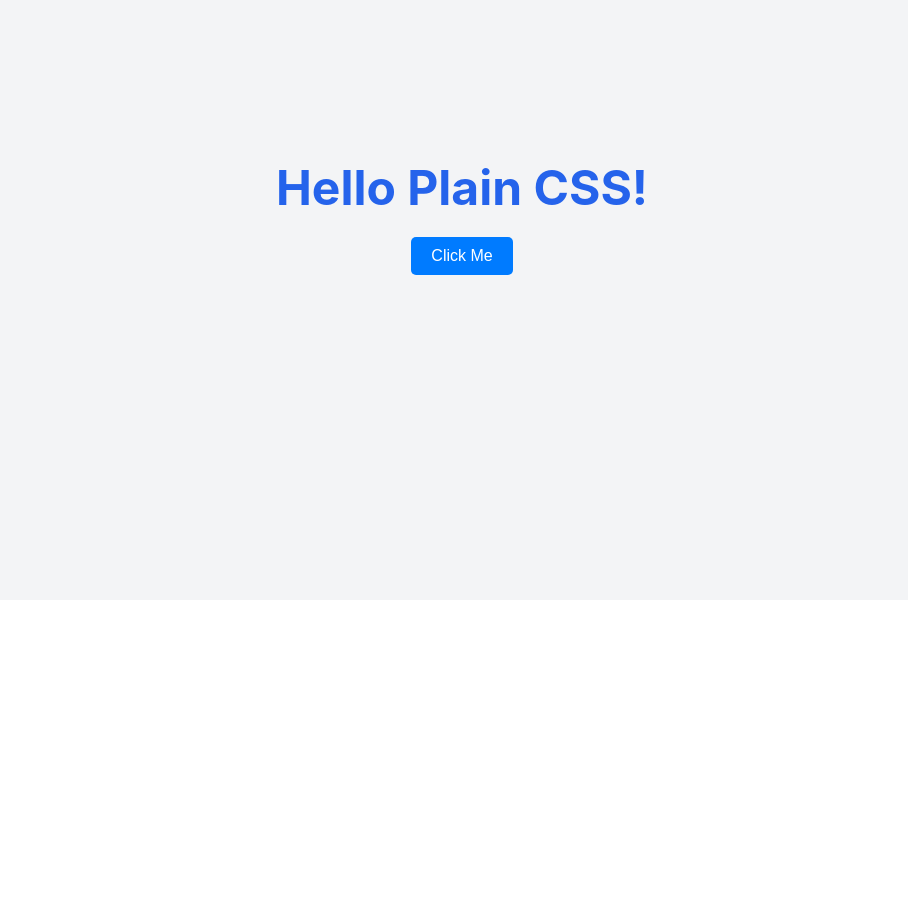
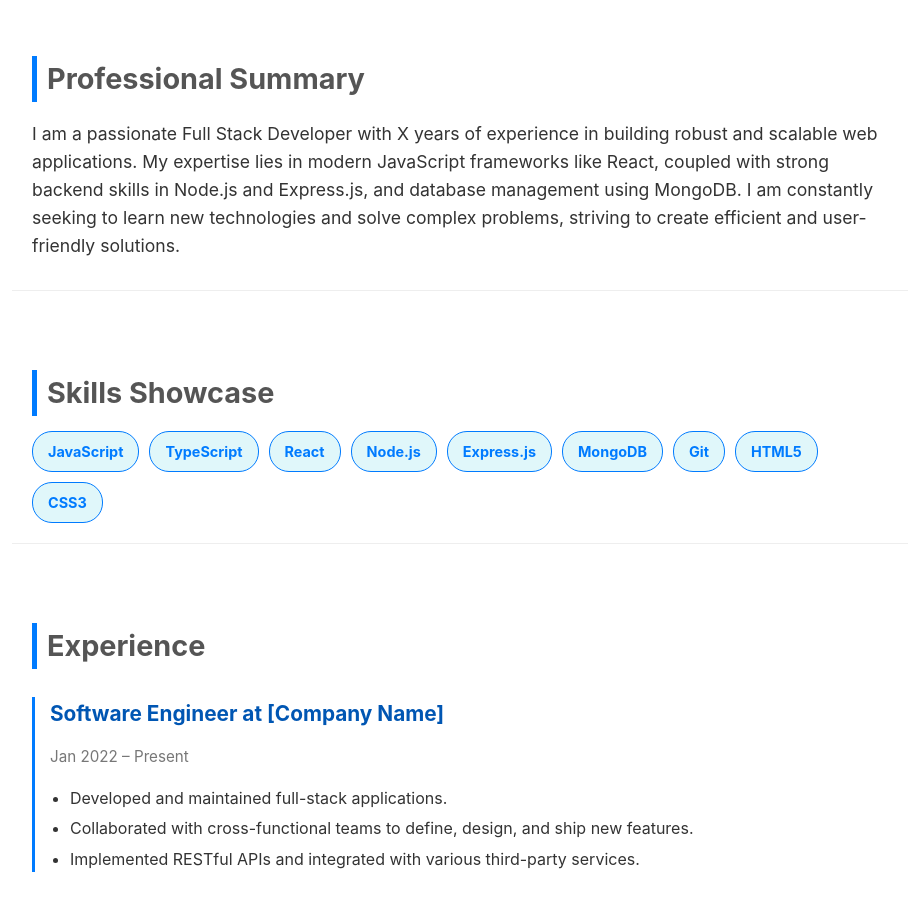
Before and after one commit to Cerne17/portfolio-fullstack, a React (Create React App) app in the folder frontend/: page / in a window 1280 px wide. Shown: the part 200-1097 px from the top of the page, without its empty margins (178-1086 px from the left). Before the commit the page ends 800 px from the top, so only its background shows below. Built offline with nearby package versions, Linux system fonts and the light colour scheme; the HTML template or start-up script is replaced by a standard one.

Commit message:
feat(frontend): Implement About Me section with basic content and styling

```diff
--- a/frontend/src/App.tsx
+++ b/frontend/src/App.tsx
@@ -1,11 +1,11 @@
 import React from "react";
+import AboutMe from "./components/AboutMe";
 import "./App.css";
 
 function App() {
   return (
     <div className="app-container">
-      <h1 className="app-title">Hello Plain CSS!</h1>
-      <button className="my-button">Click Me</button>
+      <AboutMe />
     </div>
   );
 }
--- /dev/null
+++ b/frontend/src/components/AboutMe.module.css
@@ -0,0 +1,167 @@
+/* frontend/src/components/AboutMe.module.css */
+
+.aboutMeSection {
+  padding: 40px 20px;
+  background-color: #f9f9f9;
+  color: #333;
+  line-height: 1.6;
+}
+
+.container {
+  max-width: 900px;
+  margin: 0 auto;
+  padding: 0 20px;
+  box-shadow: 0 4px 8px rgba(0, 0, 0, 0.1);
+  border-radius: 8px;
+  background-color: #ffffff;
+}
+
+.sectionTitle {
+  font-size: 2.5em;
+  color: #007bff;
+  text-align: center;
+  margin-bottom: 40px;
+  padding-top: 30px;
+}
+
+.subsection {
+  margin-bottom: 30px;
+  padding: 20px;
+  border-bottom: 1px solid #eee;
+}
+
+.subsection:last-child {
+  border-bottom: none;
+}
+
+.subsectionTitle {
+  font-size: 1.8em;
+  color: #555;
+  margin-bottom: 15px;
+  border-left: 5px solid #007bff;
+  padding-left: 10px;
+}
+
+.text {
+  font-size: 1.1em;
+  margin-bottom: 10px;
+}
+
+.skillsGrid {
+  display: flex;
+  flex-wrap: wrap;
+  gap: 10px;
+}
+
+.skillTag {
+  background-color: #e0f7fa;
+  color: #007bff;
+  padding: 8px 15px;
+  border-radius: 20px;
+  font-weight: bold;
+  font-size: 0.9em;
+  border: 1px solid #007bff;
+}
+
+.experienceItem,
+.educationItem {
+  margin-bottom: 20px;
+  border-left: 3px solid #007bff;
+  padding-left: 15px;
+}
+
+.experienceItem:last-child,
+.educationItem:last-child {
+  margin-bottom: 0;
+}
+
+.experienceRole,
+.educationDegree {
+  font-size: 1.3em;
+  color: #0056b3;
+  margin-bottom: 5px;
+}
+
+.experienceDuration,
+.educationInstitution,
+.educationYear {
+  font-size: 0.95em;
+  color: #777;
+  margin-bottom: 5px;
+}
+
+.experienceResponsibilities {
+  list-style-type: disc;
+  margin-left: 20px;
+  padding-left: 0;
+}
+
+.experienceResponsibilities li {
+  margin-bottom: 5px;
+  font-size: 1em;
+}
+
+.certificationsList {
+  list-style-type: square;
+  margin-left: 20px;
+  padding-left: 0;
+}
+
+.certificationsList li {
+  margin-bottom: 5px;
+  font-size: 1em;
+}
+
+.callToAction {
+  text-align: center;
+  padding: 30px 0;
+}
+
+.actionButton {
+  background-color: #007bff;
+  color: white;
+  padding: 12px 25px;
+  border: none;
+  border-radius: 5px;
+  font-size: 1.1em;
+  cursor: pointer;
+  transition: background-color 0.3s ease;
+  margin-top: 15px;
+}
+
+.actionButton:hover {
+  background-color: #0056b3;
+}
+
+/* Responsive Design Considerations  */
+@media (max-width: 768px) {
+  .sectionTitle {
+    font-size: 2em;
+  }
+  .subsectionTitle {
+    font-size: 1.5em;
+  }
+  .experienceRole,
+  .educationDegree {
+    font-size: 1.2em;
+  }
+  .container {
+    padding: 0 10px;
+  }
+}
+
+@media (max-width: 480px) {
+  .sectionTitle {
+    font-size: 1.8em;
+  }
+  .subsectionTitle {
+    font-size: 1.3em;
+  }
+  .experienceRole,
+  .educationDegree {
+    font-size: 1.1em;
+  }
+  .aboutMeSection {
+    padding: 20px 10px;
+  }
+}
--- /dev/null
+++ b/frontend/src/components/AboutMe.tsx
@@ -0,0 +1,125 @@
+import React from "react";
+import styles from "./AboutMe.module.css";
+
+const AboutMe: React.FC = () => {
+  return (
+    <section className={styles.aboutMeSection}>
+      <div className={styles.container}>
+        <h2 className={styles.sectionTitle}>About Me</h2>
+
+        {/* Professional Summary */}
+        <div className={styles.subsection}>
+          <h3 className={styles.subsectionTitle}>Professional Summary</h3>
+          <p className={styles.text}>
+            I am a passionate Full Stack Developer with X years of experience in
+            building robust and scalable web applications. My expertise lies in
+            modern JavaScript frameworks like React, coupled with strong backend
+            skills in Node.js and Express.js, and database management using
+            MongoDB. I am constantly seeking to learn new technologies and solve
+            complex problems, striving to create efficient and user-friendly
+            solutions.
+          </p>
+        </div>
+
+        {/* Skills Showcase */}
+        <div className={styles.subsection}>
+          <h3 className={styles.subsectionTitle}>Skills Showcase</h3>
+          <div className={styles.skillsGrid}>
+            <span className={styles.skillTag}>JavaScript</span>
+            <span className={styles.skillTag}>TypeScript</span>
+            <span className={styles.skillTag}>React</span>
+            <span className={styles.skillTag}>Node.js</span>
+            <span className={styles.skillTag}>Express.js</span>
+            <span className={styles.skillTag}>MongoDB</span>
+            <span className={styles.skillTag}>Git</span>
+            <span className={styles.skillTag}>HTML5</span>
+            <span className={styles.skillTag}>CSS3</span>
+            {/* Add more skills as needed */}
+          </div>
+        </div>
+
+        {/* Experience/Work History */}
+        <div className={styles.subsection}>
+          <h3 className={styles.subsectionTitle}>Experience</h3>
+          <div className={styles.experienceItem}>
+            <h4 className={styles.experienceRole}>
+              Software Engineer at [Company Name]
+            </h4>
+            <p className={styles.experienceDuration}>Jan 2022 – Present</p>
+            <ul className={styles.experienceResponsibilities}>
+              <li>Developed and maintained full-stack applications.</li>
+              <li>
+                Collaborated with cross-functional teams to define, design, and
+                ship new features.
+              </li>
+              <li>
+                Implemented RESTful APIs and integrated with various third-party
+                services.
+              </li>
+            </ul>
+          </div>
+          <div className={styles.experienceItem}>
+            <h4 className={styles.experienceRole}>
+              Junior Developer at [Previous Company]
+            </h4>
+            <p className={styles.experienceDuration}>Jun 2020 – Dec 2021</p>
+            <ul className={styles.experienceResponsibilities}>
+              <li>
+                Assisted in the development of client-side logic using React.
+              </li>
+              <li>Participated in code reviews and learned best practices.</li>
+            </ul>
+          </div>
+        </div>
+
+        {/* Education */}
+        <div className={styles.subsection}>
+          <h3 className={styles.subsectionTitle}>Education</h3>
+          <div className={styles.educationItem}>
+            <h4 className={styles.educationDegree}>
+              Bachelor of Science in Computer Science
+            </h4>
+            <p className={styles.educationInstitution}>
+              [University Name], [City, State]
+            </p>
+            <p className={styles.educationYear}>Graduated: [Year]</p>
+          </div>
+        </div>
+
+        {/* Certifications/Awards */}
+        <div className={styles.subsection}>
+          <h3 className={styles.subsectionTitle}>Certifications & Awards</h3>
+          <ul className={styles.certificationsList}>
+            <li>[Certification Name] - [Issuing Body] ([Year])</li>
+            <li>[Award Name] ([Year])</li>
+          </ul>
+        </div>
+
+        {/* Personal Statement/Interests (Optional) */}
+        <div className={styles.subsection}>
+          <h3 className={styles.subsectionTitle}>Interests</h3>
+          <p className={styles.text}>
+            Outside of coding, I enjoy [Your hobbies, e.g., hiking, photography,
+            playing guitar]. I believe in continuous learning and actively
+            contribute to the developer community.
+          </p>
+        </div>
+
+        {/* Call to Action */}
+        <div className={styles.callToAction}>
+          <p className={styles.text}>
+            Interested in my work or want to collaborate?
+          </p>
+          <button
+            className={styles.actionButton}
+            onClick={() => console.log("Navigate to Projects/Contact")}
+          >
+            View My Projects or Contact Me!
+          </button>
+        </div>
+      </div>
+    </section>
+  );
+};
+
+export default AboutMe;
```
